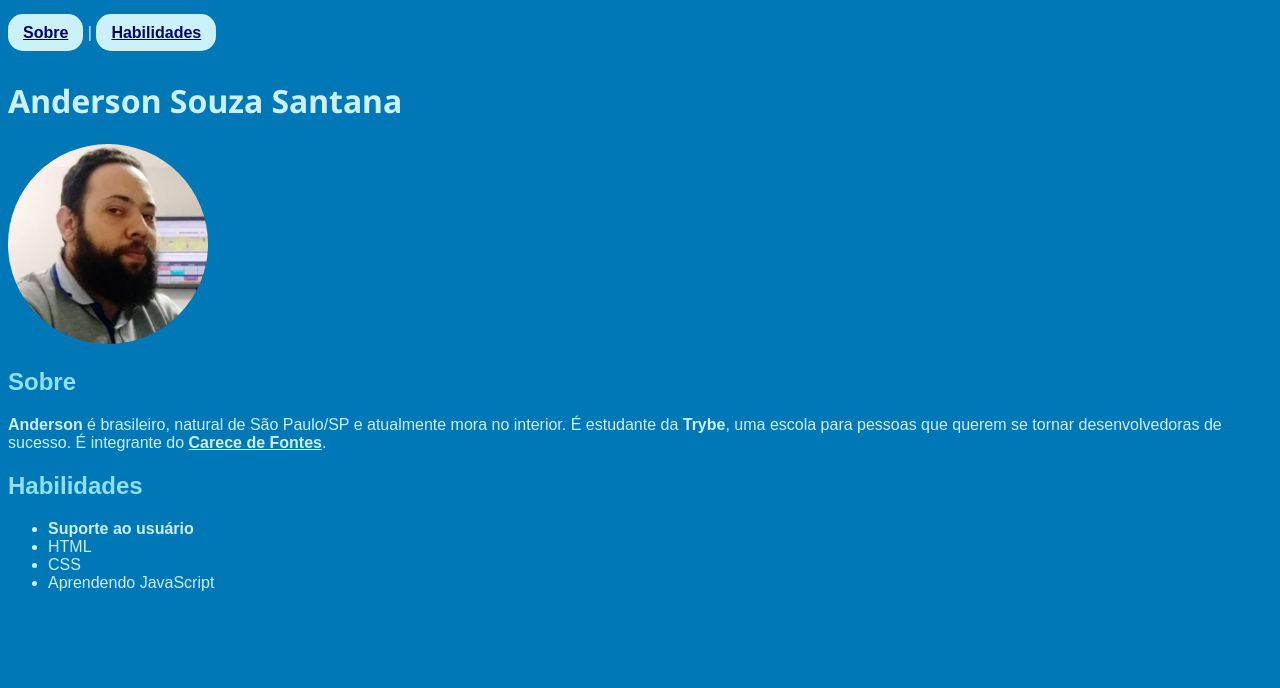
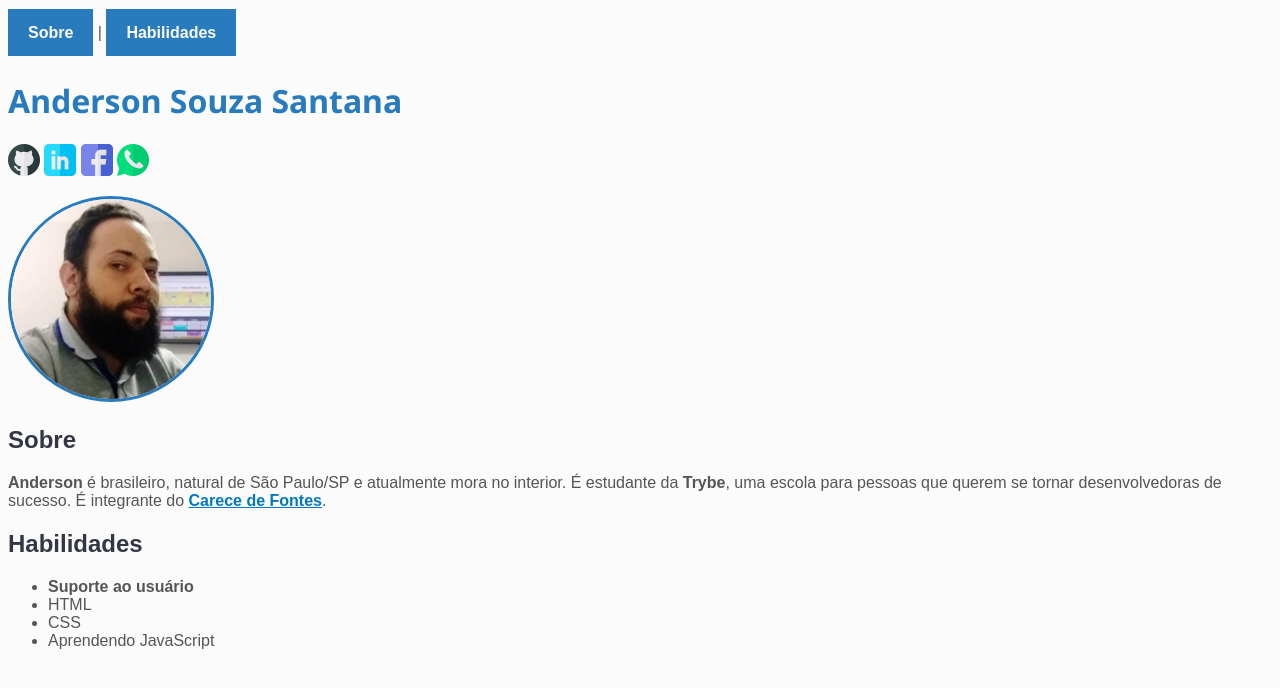
Before and after one commit to andersonssantana/andersonssantana.github.io, a plain HTML site: page index.html in a window 1280 px wide. Drawn offline with Linux system fonts and the light colour scheme; a web font is replaced by a local one.

Commit message:
Criado arquivo .css e feitas alterações de estilo

```diff
--- /dev/null
+++ b/index.css
@@ -0,0 +1,37 @@
+body {
+    background-color: #fcfbfb;
+    color: #555;
+    font-family: sans-serif;
+}
+
+a {
+    color: #007ABD;
+    font-weight: 600;
+}
+
+.title {
+    color: #287bbd;
+    font-family: 'Noto Sans', sans-serif;
+}
+
+.section {
+    color: #333745;
+}
+
+.picture {
+    border-radius: 100%;
+    border: 3px solid #287bbd;
+}
+
+.social-media-icon {
+    width: 32px;
+}
+
+.button {
+    background-color: #287bbd;
+    color: #fcfbfb;
+    padding: 15px 20px;
+    #border-radius: 15px;
+    line-height: 50px;
+    text-decoration: none;
+}
--- a/index.html
+++ b/index.html
@@ -4,47 +4,17 @@
     <meta charset="UTF-8">
     <meta name="viewport" content="width=device-width, initial-scale=1.0">
     <title>Portfólio | Anderson Souza Santana</title>
+    <link href="index.css" rel="stylesheet" type="text/css">
     <link rel="stylesheet" href="https://fonts.googleapis.com/css2?family=Noto+Sans:ital,wght@0,400;0,700;1,400;1,700&display=swap" media="all">
-
-    <style>
-        body {
-            background-color: #0077B6;
-            color: #CAF0F8;
-            font-family: sans-serif;
-        }
-
-        a {
-            color: #CAF0F8;
-            font-weight: 600;
-        }
-
-        .title {
-            color: #CAF0F8;
-            font-family: 'Noto Sans', sans-serif;
-        }
-
-        .section {
-            color: #90E0EF;
-        }
-
-        .picture {
-            border-radius: 100%;
-        }
-
-        .button {
-            background-color: #CAF0F8;
-            color: #03045E;
-            padding: 10px 15px;
-            border-radius: 15px;
-            line-height: 50px;
-        }
-
-    </style>
-
+    <link href="https://fonts.googleapis.com/css2?family=Hammersmith+One&display=swap" rel="stylesheet">
 </head>
 <body>
     <a class="button" href="#sobre">Sobre</a> | <a class="button" href="#habilidades">Habilidades</a>
     <h1 class="title">Anderson Souza Santana</h1>
+        <img class="social-media-icon" src="images/icon-github.png" alt="GitHub">
+        <img class="social-media-icon" src="images/icon-linkedin.png" alt="LinkedIn">
+        <img class="social-media-icon" src="images/icon-facebook.png" alt="Facebook">
+        <img class="social-media-icon" src="images/icon-whatsapp.png" alt="WhatsApp">
     <p>
     <a target="_blank" href="images/anderson.jpg"><img class="picture" src="images/anderson.jpg" alt="Uma foto de Anderson Souza Santana, aluno da Trybe" width="200px"></a>
     </p>
```
Also changed, not shown: images/icon-facebook.png (added), images/icon-github.png (added), images/icon-linkedin.png (added), images/icon-whatsapp.png (added).
